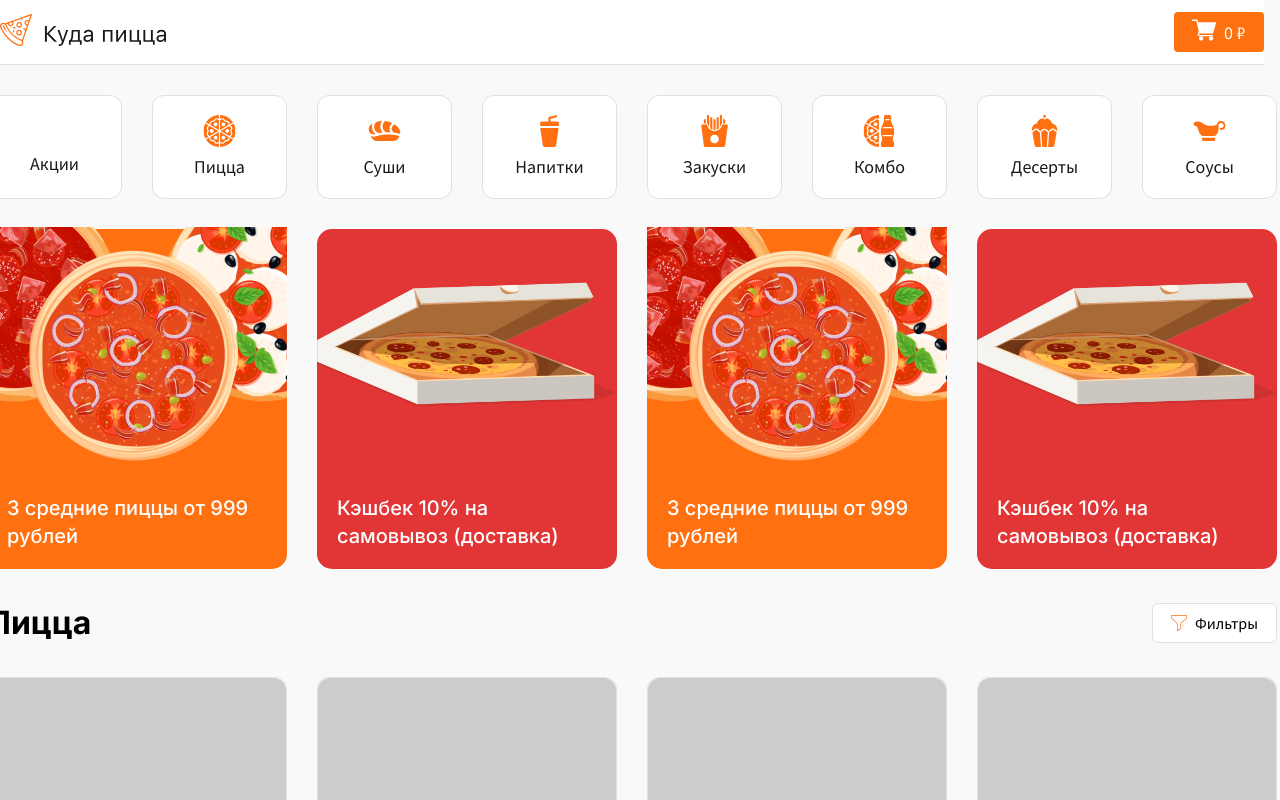
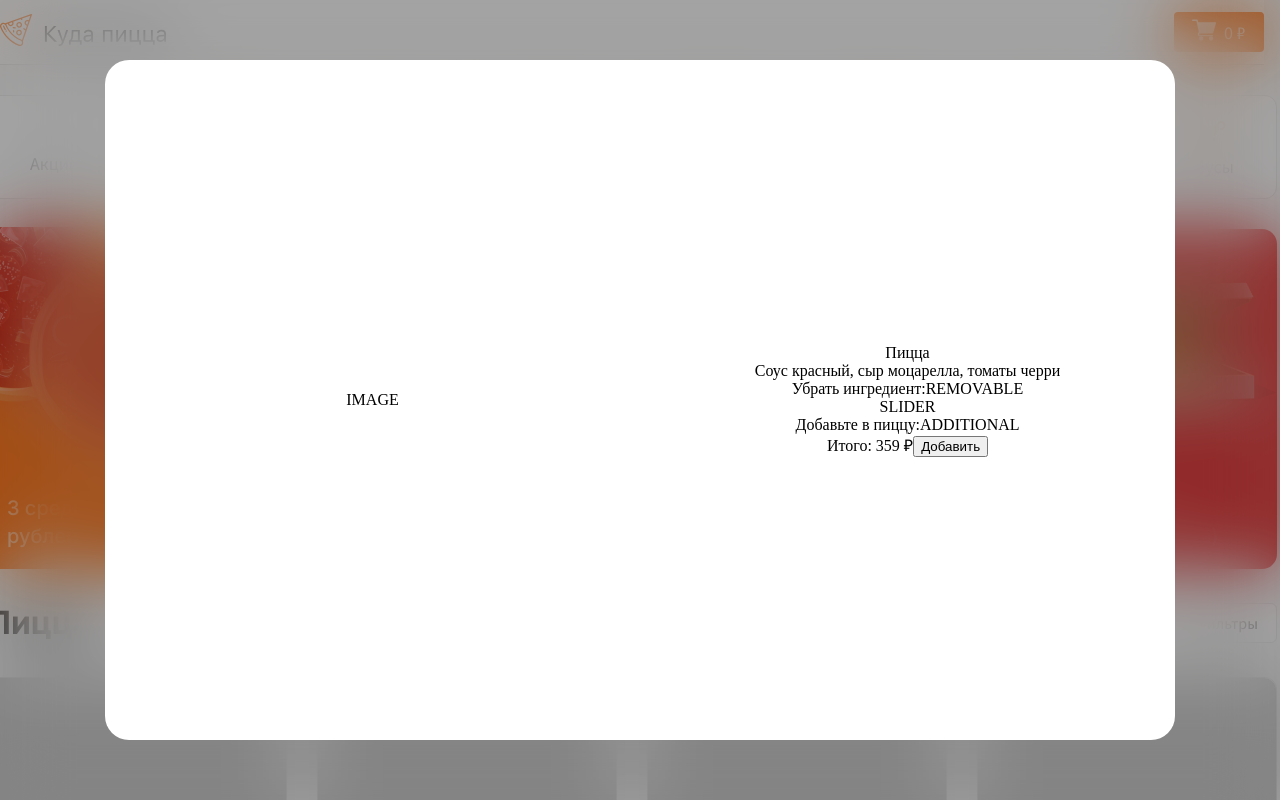
Before and after one commit to mikhail-create/where-pizza, a React (Create React App) app: page / in a window 1280 px wide. Shown: the top 800 px of the page. Built offline with nearby package versions, Linux system fonts and the light colour scheme; some icons are missing.

Commit message:
creating modal window was started

```diff
--- /dev/null
+++ b/src/components/modal-window/ModalWindow.module.scss
@@ -0,0 +1,44 @@
+@import "../../styles/Colors.scss";
+
+.modal {
+    position: fixed;
+    top: 0;
+    left: 0;
+    width: 100%;
+    height: 100%;
+    background: rgba(25, 25, 25, 0.4);
+    backdrop-filter: blur(32px);
+    z-index: 1;
+    display: flex;
+    justify-content: center;
+    align-items: center;
+
+    &_window {
+        width: 1070px;
+        height: 680px;
+        border-radius: 24px;
+        background-color: $white;
+        z-index: 2;
+        display: flex;
+        flex-direction: row;
+        justify-content: space-between;
+
+        &__image {
+            width: 50%;
+            height: 100%;
+            display: flex;
+            justify-content: center;
+            align-items: center;
+        }
+
+        &_content {
+            width: 50%;
+            height: 100%;
+            display: flex;
+            flex-direction: column;
+            justify-content: center;
+            align-items: center;
+        }
+    }
+
+}
--- /dev/null
+++ b/src/components/modal-window/ModalWindow.tsx
@@ -0,0 +1,47 @@
+import React from 'react'
+import styles from './ModalWindow.module.scss'
+
+function ModalWindow() {
+    return (
+        <div className={styles.modal} onClick={() => console.log('click')}>
+            <div className={styles.modal_window} onClick={(e) => e.stopPropagation()}>
+                <div className={styles.modal_window__image}>
+                    IMAGE
+                </div>
+                <div className={styles.modal_window_content}>
+                    <div className={styles.modal_window_content__title}>
+                        Пицца
+                    </div>
+                    <div className={styles.modal_window_content__compound}>
+                        Соус красный, сыр моцарелла, томаты черри
+                    </div>
+                    <div className={styles.modal_winow_content__removable}>
+                        Убрать ингредиент:
+                        <span>
+                            REMOVABLE
+                        </span>
+                    </div>
+                    <div className={styles.modal_window_content__size}>
+                        SLIDER
+                    </div>
+                    <div className={styles.modal_window_content__additional}>
+                        Добавьте в пиццу:
+                        <span>
+                            ADDITIONAL
+                        </span>
+                    </div>
+                    <div className={styles.modal_window_content__total}>
+                        <span>
+                            Итого: 359 ₽
+                        </span>
+                        <button>
+                            Добавить
+                        </button>
+                    </div>
+                </div>
+            </div>
+        </div >
+    )
+}
+
+export default ModalWindow
--- a/src/pages/general/GeneralPage.tsx
+++ b/src/pages/general/GeneralPage.tsx
@@ -3,21 +3,19 @@ import FirasaleImage from '../../assets/images/firesales_1.png'
 import FirasaleImageSecond from '../../assets/images/firesales_2.png'
 import Firesale from '../../components/firesale/Firesale'
 import MenuSection from '../../components/menu-section/MenuSection'
+import ModalWindow from '../../components/modal-window/ModalWindow'
 import NavMenuFixed from '../../components/nav-menu--fixed/NavMenuFixed'
 import NavMenu from '../../components/nav-menu/NavMenu'
 import styles from './GeneralPage.module.scss'
 
 function useOnScreen(ref: any) {
-
     const [isIntersecting, setIntersecting] = useState(false)
-
     const observer = new IntersectionObserver(
         ([entry]) => setIntersecting(entry.isIntersecting)
     )
 
     useEffect(() => {
         observer.observe(ref.current)
-        // Remove the observer as soon as the component is unmounted
         return () => { observer.disconnect() }
     }, [])
 
@@ -25,14 +23,16 @@ function useOnScreen(ref: any) {
 }
 
 function GeneralPage() {
+    const [isModalVisible, setIsModalVisible] = useState(true)
     const ref = useRef(null)
     const isVisible = useOnScreen(ref)
     return (
-        <div className={styles.general}>
+        <div className={`${styles.general} ${isModalVisible && styles.overflow}`}>
             {!isVisible && <NavMenuFixed />}
             <div className={styles.general__wrapper}>
                 <div ref={ref} className={styles.general__nav} >
                     <NavMenu />
+                    {isModalVisible && <ModalWindow />}
                 </div>
                 <div className={styles.general__firesales}>
                     <Firesale image={FirasaleImage} color="orange" title='3 средние пиццы от 999 рублей' />
```
Also changed, not shown: src/pages/general/GeneralPage.module.scss (line endings or trailing spaces).
